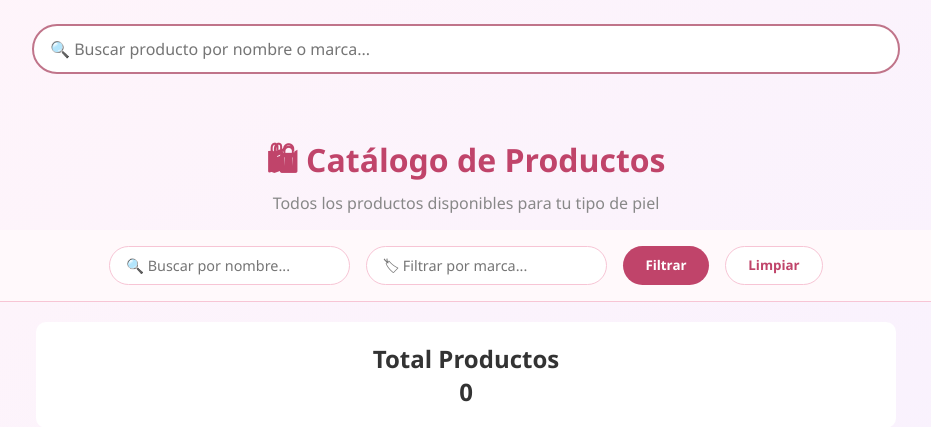
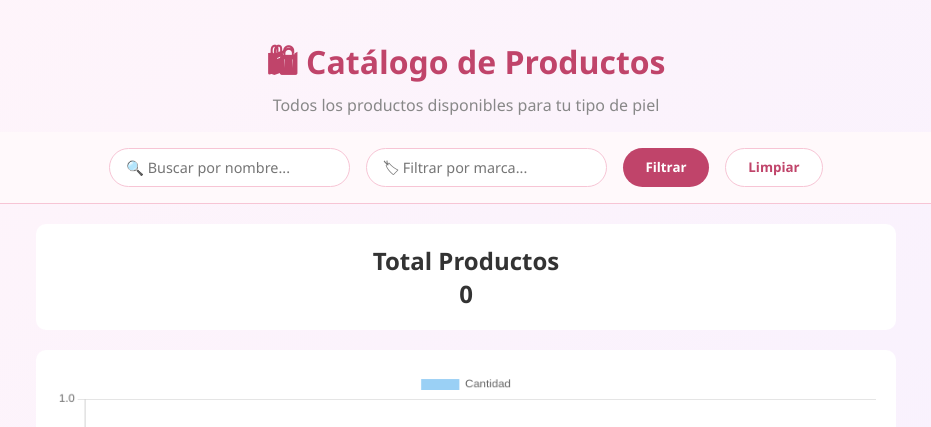
Before and after one commit to PaulaMurcia-a/pagina_MaquillajeIdeal, a FastAPI app: page /catalogo in a window 1280 px wide. Shown: the part 57-484 px from the top of the page, without its empty margins (174-1105 px from the left). Run offline with FastAPI, Linux system fonts and the light colour scheme; data that the repository does not hold is empty.

Commit message:
[UPDATE] ARREGLOS CATALOGO

```diff
--- a/templates/catalogo.html
+++ b/templates/catalogo.html
@@ -50,16 +50,6 @@
     <a href="/estadisticas">📊 Dashboard</a>
     <a href="#" id="btn-abrir-modal">➕ Nuevo Producto</a>
 </nav>
-
-<div style="max-width:900px;margin:1.5rem auto;padding:0 1rem;">
-    <input
-        type="text"
-        id="busqueda"
-        placeholder="🔍 Buscar producto por nombre o marca..."
-        oninput="filtrarProductos()"
-        style="width:100%;padding:0.75rem 1rem;border-radius:25px;border:2px solid #c0748a;font-size:1rem;outline:none;"
-    >
-</div>
 
 
 <div class="catalogo-header">
@@ -293,17 +283,5 @@ async function eliminarProducto(id) {
 }
 
 </script>
-
-<script>
-function filtrarProductos() {
-    const texto = document.getElementById('busqueda').value.toLowerCase();
-    const tarjetas = document.querySelectorAll('.producto-card');
-    tarjetas.forEach(card => {
-        const nombre = card.querySelector('.producto-nombre')?.textContent.toLowerCase() || '';
-        const marca = card.querySelector('.producto-marca')?.textContent.toLowerCase() || '';
-        card.style.display = (nombre.includes(texto) || marca.includes(texto)) ? '' : 'none';
-    });
-}
-</script>
 </body>
 </html>
```
